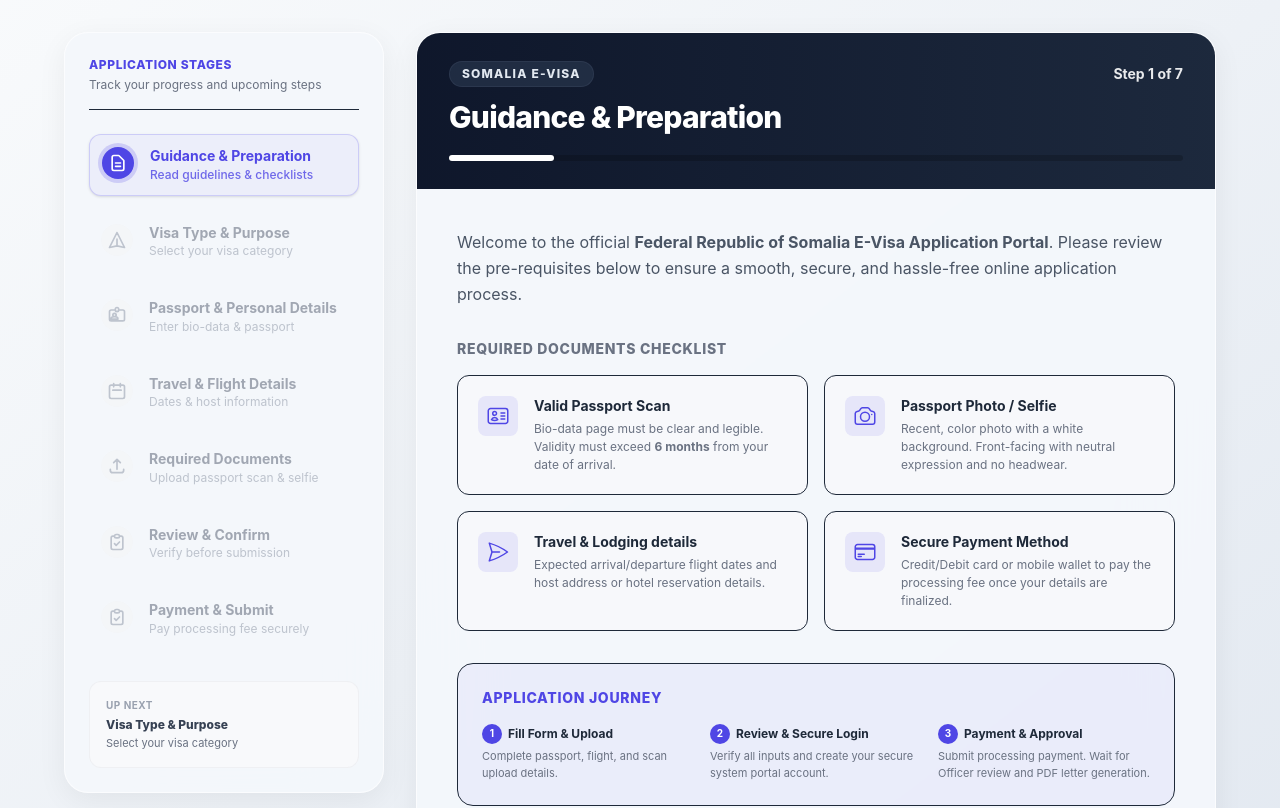
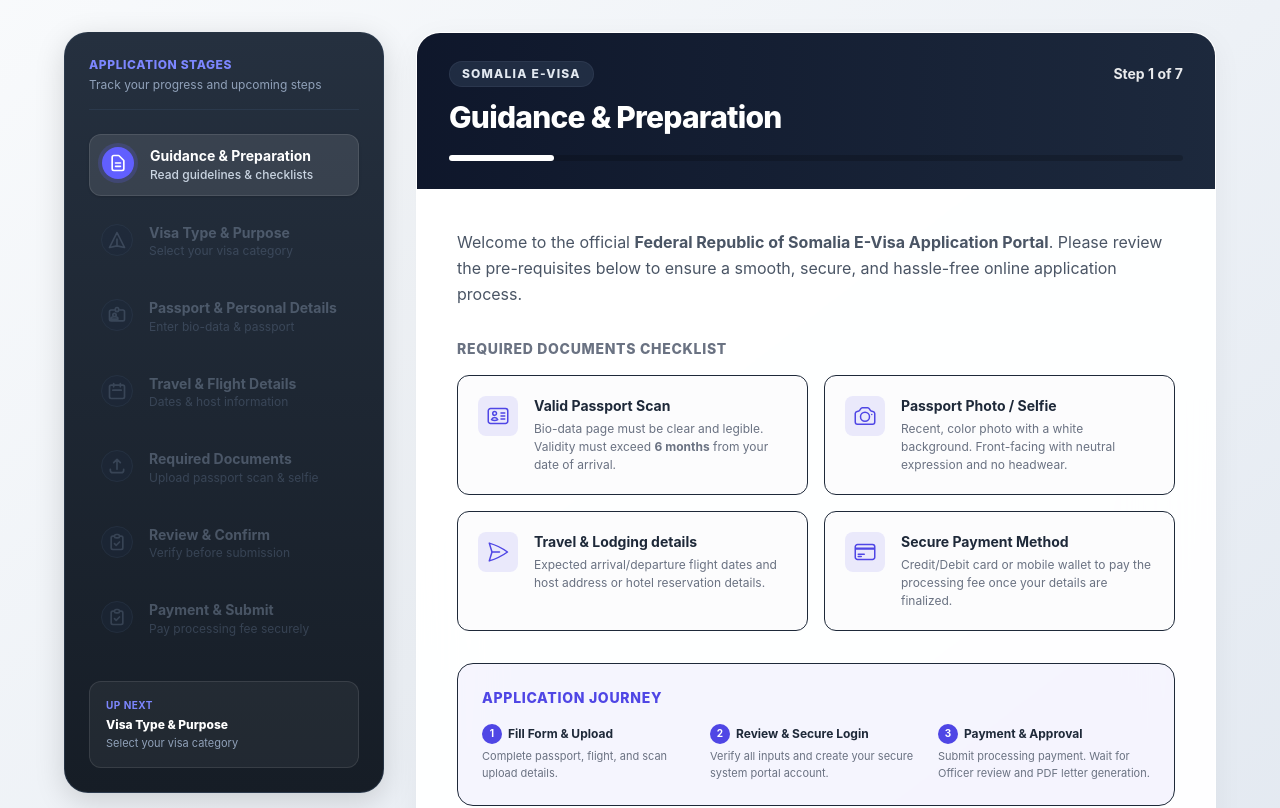
Before and after one commit to aliqays1/E-visa-system, a React (Vite) app in the folder frontend/: page /apply in a window 1280 px wide. Shown: the top 808 px of the page. Built offline with nearby package versions, Linux system fonts and the light colour scheme; no server answers.

Commit message:
Refactor visa apply UI and optimize email notifications

```diff
--- a/frontend/src/pages/ApplyVisa.jsx
+++ b/frontend/src/pages/ApplyVisa.jsx
@@ -174,10 +174,10 @@ const ApplyVisa = () => {
       <div className="max-w-6xl mx-auto flex flex-col lg:flex-row gap-8 items-start">
 
         {/* Left Column: Interactive Stepper Checklist */}
-        <div className="w-full lg:w-80 bg-[#f4f7fb]/95 backdrop-blur-2xl rounded-3xl border border-white/60 shadow-[0_8px_30px_rgb(0,0,0,0.06)] p-4 lg:p-6 shrink-0 relative lg:sticky lg:top-8">
-          <div className="mb-6 border-b pb-4">
-            <h4 className="text-xs uppercase font-extrabold text-primary tracking-wider">Application Stages</h4>
-            <p className="text-gray-500 text-xs mt-1">Track your progress and upcoming steps</p>
+        <div className="w-full lg:w-80 bg-gradient-to-b from-[#25303f] to-[#161d26] backdrop-blur-2xl rounded-3xl border border-slate-700/60 shadow-[0_8px_30px_rgba(0,0,0,0.15)] p-4 lg:p-6 shrink-0 relative lg:sticky lg:top-8">
+          <div className="mb-6 border-b border-slate-700/60 pb-4">
+            <h4 className="text-xs uppercase font-extrabold text-indigo-400 tracking-wider">Application Stages</h4>
+            <p className="text-slate-400 text-xs mt-1">Track your progress and upcoming steps</p>
           </div>
 
           <nav className="space-y-4">
@@ -191,26 +191,26 @@ const ApplyVisa = () => {
                   onClick={() => jumpToStep(s.id)}
                   className={`flex items-start gap-4 p-3 rounded-xl transition-all duration-200 ${
                     isActive
-                      ? 'bg-primary/5 border border-primary/20 shadow-sm'
+                      ? 'bg-white/10 border border-white/10 shadow-sm'
                       : isCompleted
-                        ? 'cursor-pointer hover:bg-gray-50'
-                        : 'opacity-60 select-none'
+                        ? 'cursor-pointer hover:bg-white/5'
+                        : 'opacity-40 select-none'
                   }`}
                 >
                   <div className={`w-8 h-8 rounded-full flex items-center justify-center shrink-0 transition-all duration-300 ${
                     isActive
-                      ? 'bg-primary text-white ring-4 ring-primary/20'
+                      ? 'bg-indigo-500 text-white ring-4 ring-indigo-500/20'
                       : isCompleted
                         ? 'bg-emerald-500 text-white'
-                        : 'bg-gray-100 text-gray-400'
+                        : 'bg-slate-800 text-slate-500 border border-slate-700'
                   }`}>
                     {renderStepIcon(s.id, isActive, isCompleted)}
                   </div>
                   <div>
-                    <h5 className={`text-sm font-bold leading-tight ${isActive ? 'text-primary' : isCompleted ? 'text-gray-800' : 'text-gray-500'}`}>
+                    <h5 className={`text-sm font-bold leading-tight ${isActive ? 'text-white' : isCompleted ? 'text-slate-200' : 'text-slate-400'}`}>
                       {s.name}
                     </h5>
-                    <p className={`text-xs mt-0.5 ${isActive ? 'text-primary/80 font-medium' : 'text-gray-400'}`}>
+                    <p className={`text-xs mt-0.5 ${isActive ? 'text-slate-300 font-medium' : 'text-slate-500'}`}>
                       {s.desc}
                     </p>
                   </div>
@@ -221,18 +221,18 @@ const ApplyVisa = () => {
 
           {/* Up Next Card Indicator */}
           {step < 7 && (
-            <div className="mt-8 p-4 bg-gray-50/70 border border-gray-200/50 rounded-xl">
-              <span className="text-[10px] uppercase font-bold text-gray-400 tracking-wider block">Up Next</span>
-              <span className="text-xs font-extrabold text-gray-700 mt-1 block">
+            <div className="mt-8 p-4 bg-white/5 border border-white/10 rounded-xl">
+              <span className="text-[10px] uppercase font-bold text-indigo-400 tracking-wider block">Up Next</span>
+              <span className="text-xs font-extrabold text-white mt-1 block">
                 {steps[step].name}
               </span>
-              <p className="text-[11px] text-gray-500 mt-0.5">{steps[step].desc}</p>
+              <p className="text-[11px] text-slate-400 mt-0.5">{steps[step].desc}</p>
             </div>
           )}
         </div>
 
         {/* Right Column: Main Form & Guidance Box */}
-        <div className="flex-1 w-full bg-[#f4f7fb]/95 backdrop-blur-2xl rounded-3xl border border-white/60 shadow-[0_8px_30px_rgb(0,0,0,0.06)] overflow-hidden flex flex-col">
+        <div className="flex-1 w-full bg-white/95 backdrop-blur-2xl rounded-3xl border border-white/80 shadow-[0_8px_30px_rgb(0,0,0,0.05)] overflow-hidden flex flex-col">
           {/* Top Primary banner showing current step details */}
           <div className="bg-gradient-to-r from-slate-900 to-slate-800 px-8 py-7 text-white">
             <div className="flex justify-between items-center">
@@ -806,14 +806,26 @@ const ApplyVisa = () => {
                     ✅
                   </div>
                   <h3 className="text-3xl font-extrabold text-gray-900 mb-2">Payment Successful!</h3>
-                  <p className="text-gray-500 text-lg mb-8">You have successfully paid <strong className="text-primary">${amountDue}</strong> for your visa application.</p>
+                  <p className="text-gray-500 text-lg mb-6">You have successfully paid <strong className="text-primary">${amountDue}</strong> for your visa application.</p>
+
+                  <div className="mb-8 p-4 bg-amber-50 border border-amber-200 rounded-xl max-w-md text-left flex items-start gap-3">
+                    <svg className="w-5 h-5 text-amber-500 shrink-0 mt-0.5" fill="none" viewBox="0 0 24 24" stroke="currentColor">
+                      <path strokeLinecap="round" strokeLinejoin="round" strokeWidth={2} d="M12 9v2m0 4h.01m-6.938 4h13.856c1.54 0 2.502-1.667 1.732-3L13.732 4c-.77-1.333-2.694-1.333-3.464 0L3.34 16c-.77 1.333.192 3 1.732 3z" />
+                    </svg>
+                    <div>
+                      <h4 className="text-amber-800 font-bold text-sm">Application Not Yet Submitted</h4>
+                      <p className="text-amber-700 text-xs mt-1 leading-relaxed">
+                        Your payment has been received, but your visa application is not yet submitted. You must login or register in the next step to complete and submit it.
+                      </p>
+                    </div>
+                  </div>
 
                   <button
                     type="button"
                     onClick={finalizeApplication}
                     className="px-10 py-4 bg-gradient-to-r from-primary to-[#4338ca] text-white font-bold rounded-xl hover:opacity-90 transition-all shadow-md shadow-primary/30 hover:-translate-y-0.5 text-lg"
                   >
-                    Continue to Dashboard
+                    Continue to Login/Register
                   </button>
                 </div>
               )}
```
Also changed, not shown: 2 other files (tests, documents, lock files or other folders).
